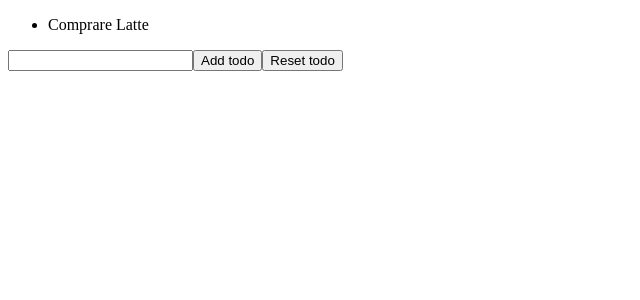
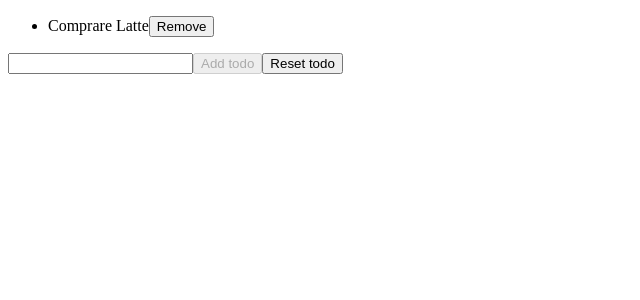
Before and after one commit to Emiliano-S/react-exercises, a React (Create React App) app: page / in a window 1280 px wide. Shown: the top 300 px of the page, without its empty margins (0-640 px from the left). Built offline with nearby package versions, Linux system fonts and the light colour scheme.

Commit message:
End: esercizio lists-06

```diff
--- a/src/TodoList.js
+++ b/src/TodoList.js
@@ -27,21 +27,29 @@ export class TodoList extends React.Component{
         })
     }
 
+    removeToDo = (event) =>{
+        const todoToRemove = event.target.name;
+        this.setState(state =>{
+            return state.todos.splice(todoToRemove,1);
+        })
+    }
+
     render(){
         return(
             <div>
                 <div>
                     <ul>
-                        {this.state.todos.map((todos) => (
+                        {this.state.todos.map((todos, index) => (
                             <li key={todos.id}>
                                 {todos.title}
+                                <button type="button" name = {index} key={"TodoButton" + todos.id} onClick={this.removeToDo}>Remove</button>
                             </li>
                         ))}
                     </ul>
                 </div>
                 <div>
                     <input name='todoInput' value={this.state.newTodos.title} onChange={this.handleInputTodo} />
-                    <button type="submit" onClick={this.submitNewTodo} disabled={this.state.newTodos ? false : true}>Add todo</button>
+                    <button type="submit" onClick={this.submitNewTodo} disabled={this.state.newTodos.title  ? false : true}>Add todo</button>
                     <button type="button" onClick={this.resetTodo} disabled={this.state.todos.length > 0 ? false : true}>Reset todo</button>
                 </div>
             </div>
```
